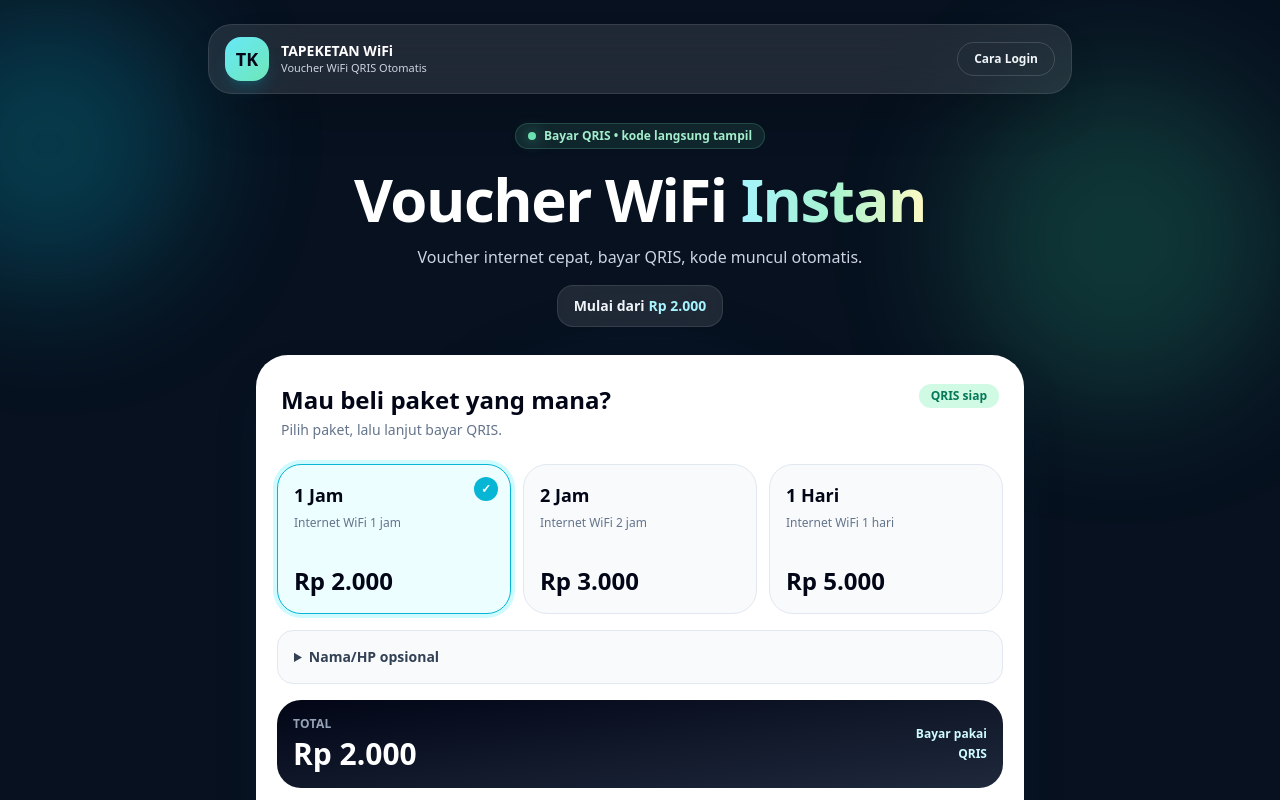
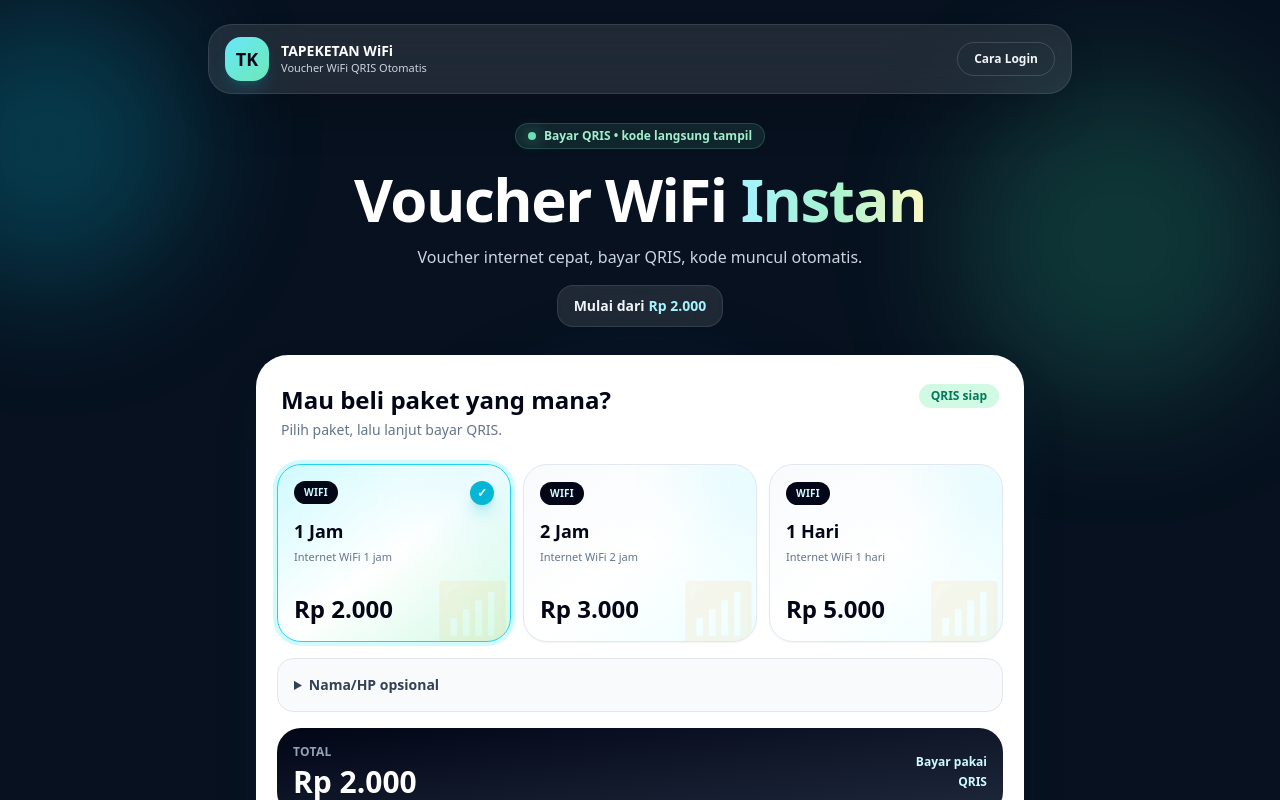
Before and after one commit to ketanvpn/wifi-voucher-web, a Next.js app: page / in a window 1280 px wide. Shown: the top 800 px of the page. Built offline with nearby package versions, Linux system fonts and the light colour scheme.

Commit message:
style: compact voucher package cards

```diff
--- a/app/order-form.tsx
+++ b/app/order-form.tsx
@@ -53,15 +53,20 @@ export default function OrderForm({ packages }: { packages: VoucherPackage[] })
       {packages.length === 0 ? (
         <div className="mt-4 rounded-2xl border border-amber-200 bg-amber-50 p-4 text-sm text-amber-800">Paket belum diset oleh admin.</div>
       ) : (
-        <div className="mt-4 grid gap-3 sm:grid-cols-3">
+        <div className="mt-4 grid grid-cols-2 gap-3 sm:grid-cols-3">
           {packages.map((pkg) => {
             const active = packageId === pkg.id;
             return (
-              <button key={pkg.id} type="button" onClick={() => setPackageId(pkg.id)} className={`relative rounded-3xl border p-4 text-left transition active:scale-[0.99] ${active ? "border-cyan-500 bg-cyan-50 ring-4 ring-cyan-100" : "border-slate-200 bg-slate-50 hover:border-cyan-300 hover:bg-white"}`}>
-                {active && <div className="absolute right-3 top-3 grid h-6 w-6 place-items-center rounded-full bg-cyan-500 text-xs font-black text-white">✓</div>}
-                <div className="text-lg font-black text-slate-950">{pkg.name}</div>
-                <div className="mt-1 min-h-9 text-xs leading-5 text-slate-500">{pkg.description || "Voucher WiFi"}</div>
-                <div className="mt-4 text-2xl font-black text-slate-950">{formatRupiah(pkg.price)}</div>
+              <button key={pkg.id} type="button" onClick={() => setPackageId(pkg.id)} className={`group relative min-h-32 overflow-hidden rounded-3xl border p-3 text-left shadow-sm transition active:scale-[0.99] sm:p-4 ${active ? "border-cyan-400 bg-gradient-to-br from-cyan-100 via-white to-emerald-100 ring-4 ring-cyan-100" : "border-slate-200 bg-gradient-to-br from-slate-50 via-white to-cyan-50 hover:border-cyan-300 hover:shadow-md"}`}>
+                <div className="pointer-events-none absolute -right-8 -top-8 h-24 w-24 rounded-full bg-cyan-300/25 blur-2xl transition group-hover:bg-cyan-300/40" />
+                <div className="pointer-events-none absolute bottom-0 right-0 text-5xl opacity-[0.08] sm:text-6xl">📶</div>
+                <div className="relative flex items-start justify-between gap-2">
+                  <div className="rounded-2xl bg-slate-950 px-2.5 py-1 text-[10px] font-black uppercase tracking-wide text-cyan-100">WiFi</div>
+                  {active && <div className="grid h-6 w-6 place-items-center rounded-full bg-cyan-500 text-xs font-black text-white shadow-lg shadow-cyan-500/30">✓</div>}
+                </div>
+                <div className="relative mt-3 text-base font-black leading-tight text-slate-950 sm:text-lg">{pkg.name}</div>
+                <div className="relative mt-1 line-clamp-2 min-h-8 text-[11px] leading-4 text-slate-500">{pkg.description || "Voucher WiFi"}</div>
+                <div className="relative mt-3 text-xl font-black text-slate-950 sm:text-2xl">{formatRupiah(pkg.price)}</div>
               </button>
             );
           })}
```
